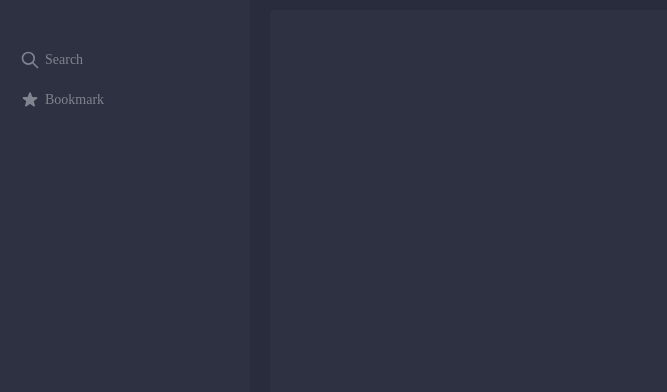
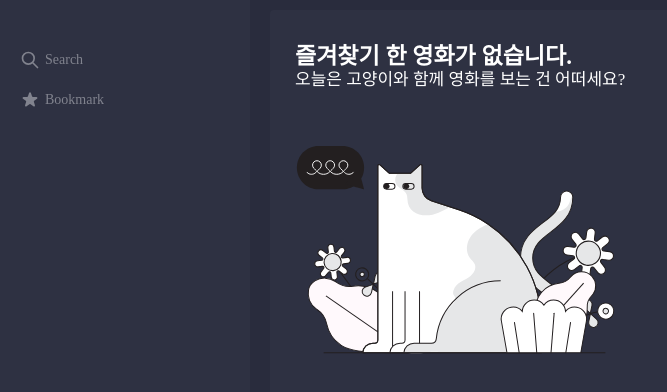
Before and after one commit to wanted-running-sheep/sheep-play, a React app: page /bookmark in a window 1280 px wide. Shown: the top 392 px of the page, without its empty margins (0-667 px from the left). Built offline with nearby package versions, Linux system fonts and the light colour scheme; data requests are answered from the project's data file.

Commit message:
✨ feat: 데이터 없을 시 보이는 컴포넌트 path에 따라 다르게 보이도록 수정

```diff
--- a/src/components/Bookmark/NoData.tsx
+++ b/src/components/Bookmark/NoData.tsx
@@ -1,13 +1,31 @@
 import styled from 'styled-components';
+import { useLocation } from 'react-router-dom';
 import Animation from '@/components/Animation';
+import Rocket from '@/assets/animation/rocket.json';
 import FatCat from '@/assets/animation/fat-cat.json';
-import { useLocation } from 'react-router-dom';
 
 const NoData = () => {
+  const { pathname } = useLocation();
   return (
     <Container>
-      <Content>즐겨찾기 한 영화가 없습니다.</Content>
-      <Animation file={FatCat} width={400} />
+      {pathname === '/' ? (
+        <>
+          <Content>
+            <h1>입력하신 검색어와 일치하는 결과가 없습니다.</h1>
+            <p>모든 단어의 철자가 정확한지 확인하세요.</p>
+            <p>다른 검색어를 사용해 보세요.</p>
+          </Content>
+          <Animation file={Rocket} width={330} />
+        </>
+      ) : (
+        <>
+          <Content>
+            <h1>즐겨찾기 한 영화가 없습니다.</h1>
+            <p>오늘은 고양이와 함께 영화를 보는 건 어떠세요?</p>
+            <Animation file={FatCat} width={330} />
+          </Content>
+        </>
+      )}
     </Container>
   );
 };
@@ -15,12 +33,20 @@ const NoData = () => {
 export default NoData;
 
 const Container = styled.div`
-  ${({ theme }) => theme.mixins.flexBox()}
   height: 100%;
+  padding: 15px;
 `;
 
 const Content = styled.div`
   color: ${({ theme }) => theme.color.font.white};
   font-weight: bold;
-  font-size: 24px;
+  font-size: 23px;
+
+  h1 {
+    margin-bottom: 3px;
+  }
+  p {
+    font-size: 17px;
+    font-weight: 400;
+  }
 `;
--- a/src/pages/BookmarkPage.tsx
+++ b/src/pages/BookmarkPage.tsx
@@ -1,20 +1,24 @@
+import { useEffect, useState } from 'react';
+import { MovieProps } from 'Movies';
+import NoData from '@/components/Bookmark/NoData';
 import Layout from '@/components/Layout';
 import Slide from '@/components/Slide';
 import { useMovieState } from '@/context/MovieContext';
-import { MovieProps } from 'Movies';
-import { useEffect, useState } from 'react';
 
 const BookmarkPage = () => {
   const { movies } = useMovieState();
   const [bookmarkMovies, setBookmarkMovies] = useState<MovieProps[]>([]);
 
   useEffect(() => {
-    setBookmarkMovies(movies.filter((movie) => movie.like));
+    const getLikedMovies = async () => {
+      const likedMovies = await movies.filter((movie) => movie.like);
+      setBookmarkMovies(likedMovies);
+    };
+    getLikedMovies();
   }, []);
-
   return (
     <Layout>
-      <Slide movies={bookmarkMovies} />
+      {bookmarkMovies.length ? <Slide movies={bookmarkMovies} /> : <NoData />}
     </Layout>
   );
 };
```
